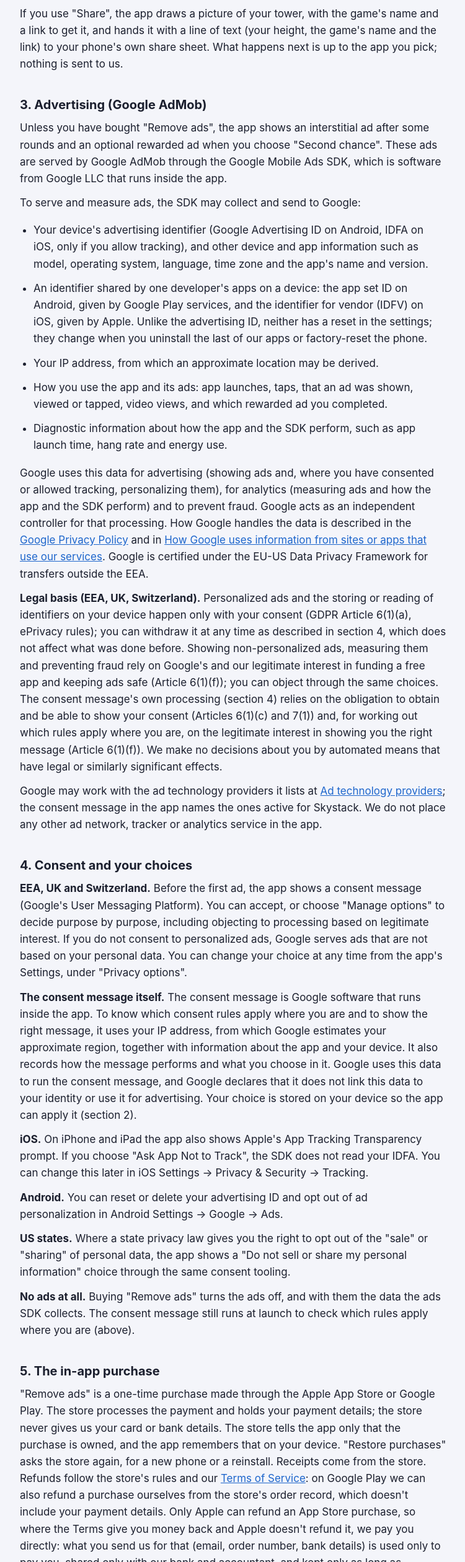
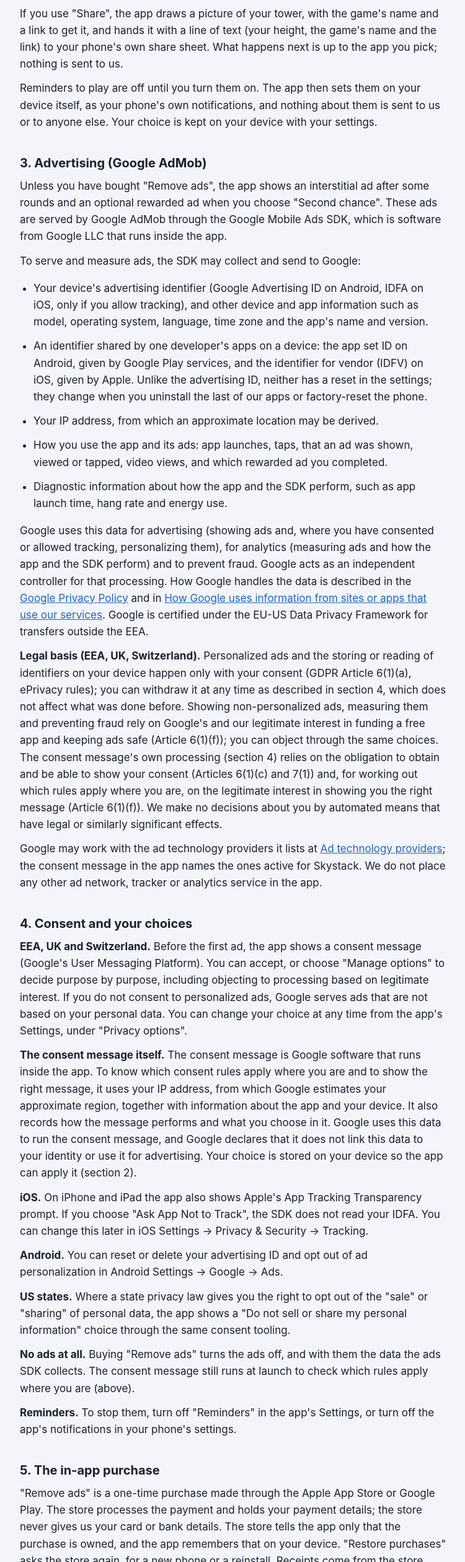
Before and after one commit to sleepy-panda-srl/privacy, a plain HTML site: page skystack.html in a window 1280 px wide. Shown: the part 1694-4214 px from the top of the page at 62% size, without its empty margins (264-1014 px from the left). Drawn offline with Linux system fonts and the light colour scheme.

Commit message:
Skystack policy: reminders are set on the device, and how to stop them
Section 2 says reminders are off until the player turns them on, are set
on the device as the phone's own notifications, and send nothing to anyone;
the choice is kept with the settings. Section 4 says how to stop them: the
"Reminders" switch in the app's Settings, or the phone's notification
settings. Written from the kit's code at 49ea7dc9 (local_reminders and
game_shell's ShellReminders). Part of sleepy-panda-srl/sky-parade#810.

Co-Authored-By: Claude Opus 5.5 <noreply@anthropic.com>

```diff
--- a/skystack.html
+++ b/skystack.html
@@ -53,6 +53,7 @@
   </ul>
   <p><strong>Your phone's backup.</strong> If your phone's own backup is turned on (on Android, the backup to your Google account; on iPhone and iPad, iCloud Backup or a backup to your computer), it can include a copy of what the app keeps in its private storage: the data above, apart from the temporary sound files, and what the consent message and the ads SDK keep there, such as your consent choice. The copy is kept in your Google or Apple account or on your computer. Uninstalling the app does not delete it: it stays until the backup is deleted or replaced. If you reinstall the app on Android, restore a backup, or copy your apps and data to a new phone, your settings, scores and streak can come back. We have no access to the backup. You can turn it off or delete it in your phone's backup settings, or on your computer for a computer backup. The "Remove ads" purchase comes back through "Restore purchases" either way (section 5).</p>
   <p>If you use "Share", the app draws a picture of your tower, with the game's name and a link to get it, and hands it with a line of text (your height, the game's name and the link) to your phone's own share sheet. What happens next is up to the app you pick; nothing is sent to us.</p>
+  <p>Reminders to play are off until you turn them on. The app then sets them on your device itself, as your phone's own notifications, and nothing about them is sent to us or to anyone else. Your choice is kept on your device with your settings.</p>
 
   <h2>3. Advertising (Google AdMob)</h2>
   <p>Unless you have bought "Remove ads", the app shows an interstitial ad after some rounds and an optional rewarded ad when you choose "Second chance". These ads are served by Google AdMob through the Google Mobile Ads SDK, which is software from Google LLC that runs inside the app.</p>
@@ -75,6 +76,7 @@
   <p><strong>Android.</strong> You can reset or delete your advertising ID and opt out of ad personalization in Android Settings → Google → Ads.</p>
   <p><strong>US states.</strong> Where a state privacy law gives you the right to opt out of the "sale" or "sharing" of personal data, the app shows a "Do not sell or share my personal information" choice through the same consent tooling.</p>
   <p><strong>No ads at all.</strong> Buying "Remove ads" turns the ads off, and with them the data the ads SDK collects. The consent message still runs at launch to check which rules apply where you are (above).</p>
+  <p><strong>Reminders.</strong> To stop them, turn off "Reminders" in the app's Settings, or turn off the app's notifications in your phone's settings.</p>
 
   <h2>5. The in-app purchase</h2>
   <p>"Remove ads" is a one-time purchase made through the Apple App Store or Google Play. The store processes the payment and holds your payment details; the store never gives us your card or bank details. The store tells the app only that the purchase is owned, and the app remembers that on your device. "Restore purchases" asks the store again, for a new phone or a reinstall. Receipts come from the store. Refunds follow the store's rules and our <a href="terms.html">Terms of Service</a>: on Google Play we can also refund a purchase ourselves from the store's order record, which doesn't include your payment details. Only Apple can refund an App Store purchase, so where the Terms give you money back and Apple doesn't refund it, we pay you directly: what you send us for that (email, order number, bank details) is used only to pay you, shared only with our bank and accountant, and kept only as long as accounting law requires (GDPR Article 6(1)(b) and (c)).</p>
```
